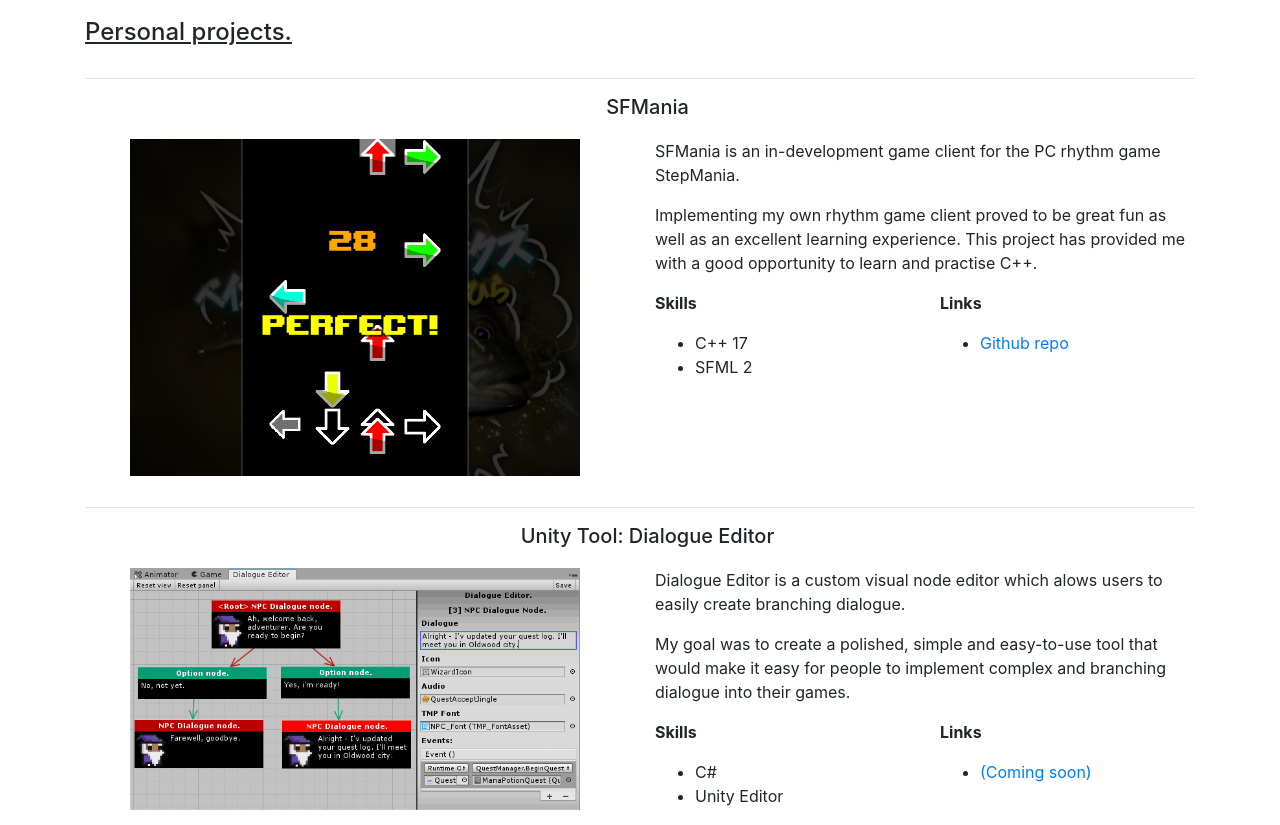
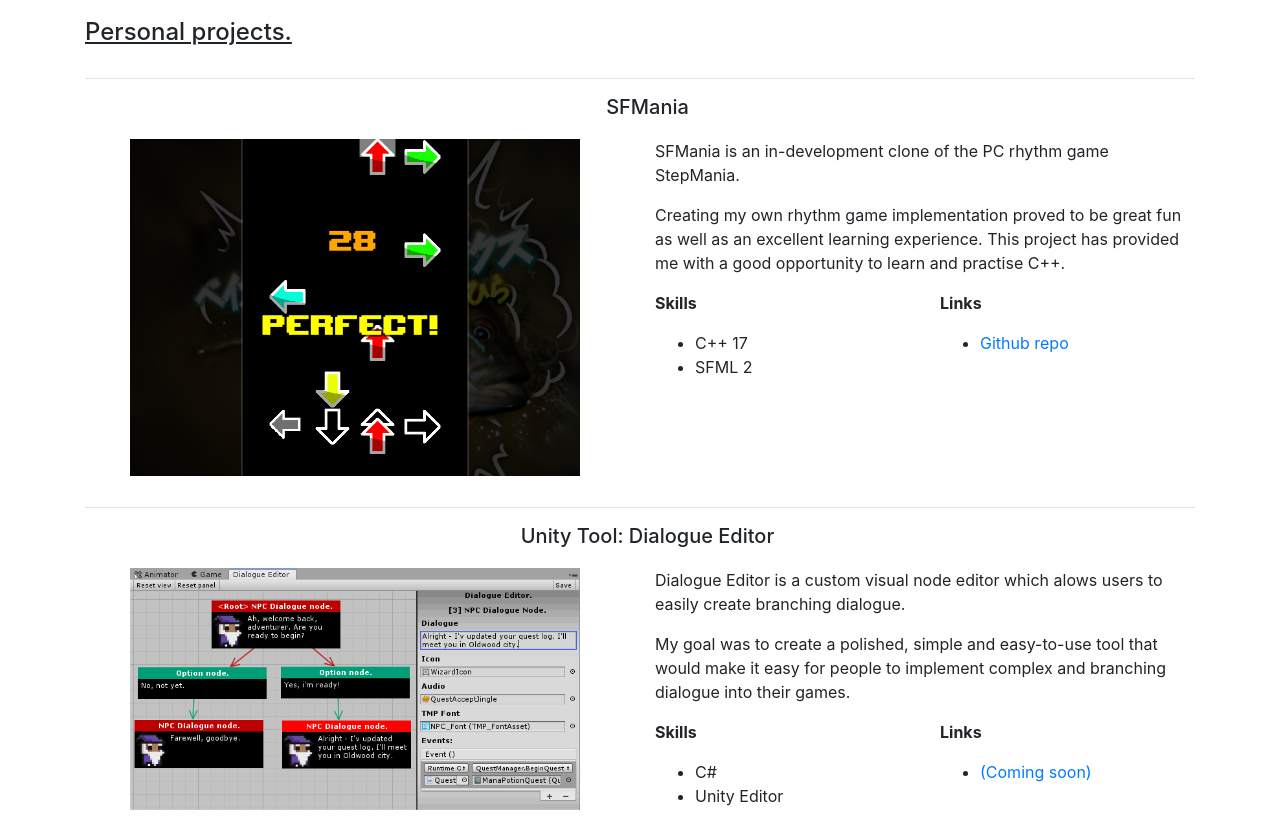
Before and after one commit to JosephBarber96/JosephBarber96.github.io, a plain HTML site: page index.html in a window 1280 px wide. Shown: the part 938-1763 px from the top of the page. Drawn offline with nearby package versions, Linux system fonts and the light colour scheme.

Commit message:
Update some text on the portfolio page.

```diff
--- a/index.html
+++ b/index.html
@@ -114,8 +114,8 @@
             </div>
 
             <div class="col-lg-6">
-                <p>SFMania is an in-development game client for the PC rhythm game StepMania.</p>
-                <p>Implementing my own rhythm game client proved to be great fun as well as an excellent learning experience. This project
+                <p>SFMania is an in-development clone of the PC rhythm game StepMania.</p>
+                <p>Creating my own rhythm game implementation proved to be great fun as well as an excellent learning experience. This project
                     has provided me with a good opportunity to learn and practise C++.
                 </p>
                 <div class="row">
```
